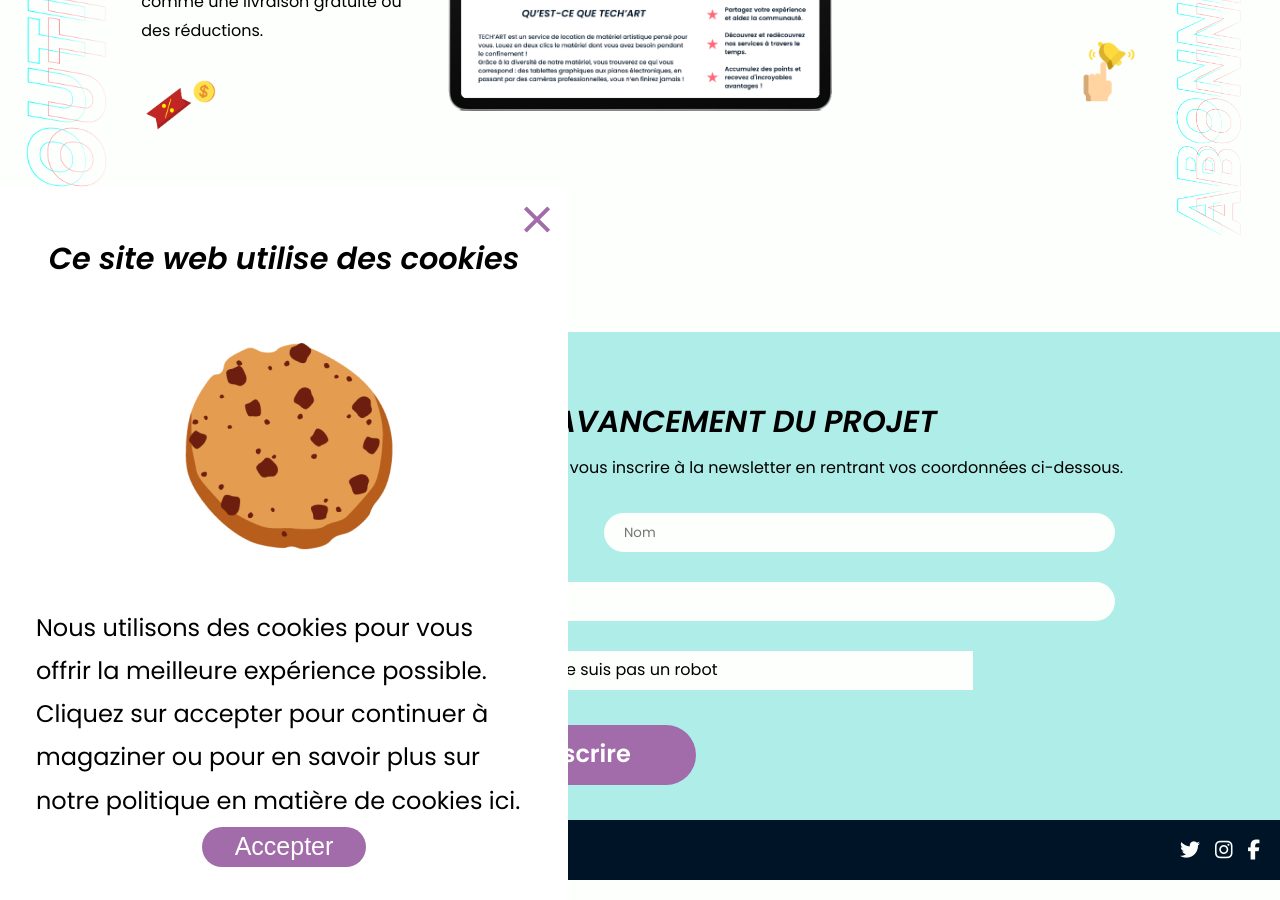
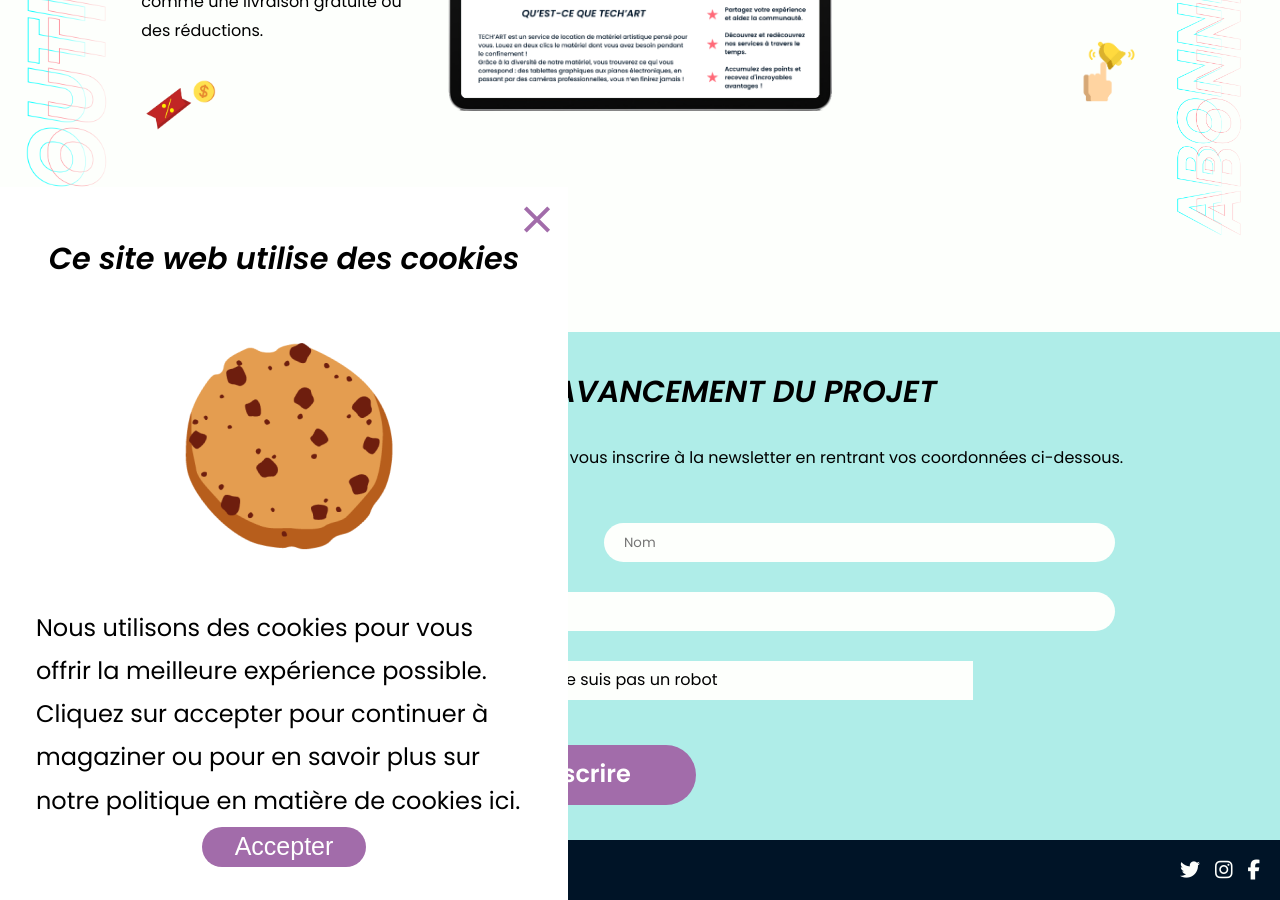
Before and after one commit to alvina-dr/tech-art, a Jekyll site: the page built from index.md, in a window 1280 px wide and 900 px high, scrolled down 4118 px. Built offline with Jekyll 4.4.1, drawn with Linux system fonts in a browser that asks for light colours; nearby versions of some CDN libraries.

Commit message:
dzapoazdkpoazdkpoadopop

```diff
--- a/_sass/_newsletter.scss
+++ b/_sass/_newsletter.scss
@@ -11,7 +11,7 @@ $bodyFont: "Poppins", -apple-system, BlinkMacSystemFont, "Segoe UI", Helvetica,
     justify-content: center;
     display: flex;
     text-align: center;
-    margin-top: 40px;
+    margin-top: 10px;
 }
 
 .newsletter {
@@ -19,6 +19,7 @@ $bodyFont: "Poppins", -apple-system, BlinkMacSystemFont, "Segoe UI", Helvetica,
     line-height: 30px;
     margin-left: 20px;
     margin-right: 20px;
+    margin-top: 20px;
 }
 
 .robot {
@@ -59,6 +60,7 @@ input::placeholder {
     flex-wrap: wrap;
     justify-content: space-around;
     width: 100%;
+    margin-top: 20px;
     .field {
         width: 45%;
         margin-top: 30px;
@@ -162,7 +164,7 @@ input::placeholder {
     margin: auto;
     border-radius: 30px;
     text-align: center;
-    margin-top: 35px;
+    margin-top: 45px;
     display: flex;
     justify-content: center;
 }
```
